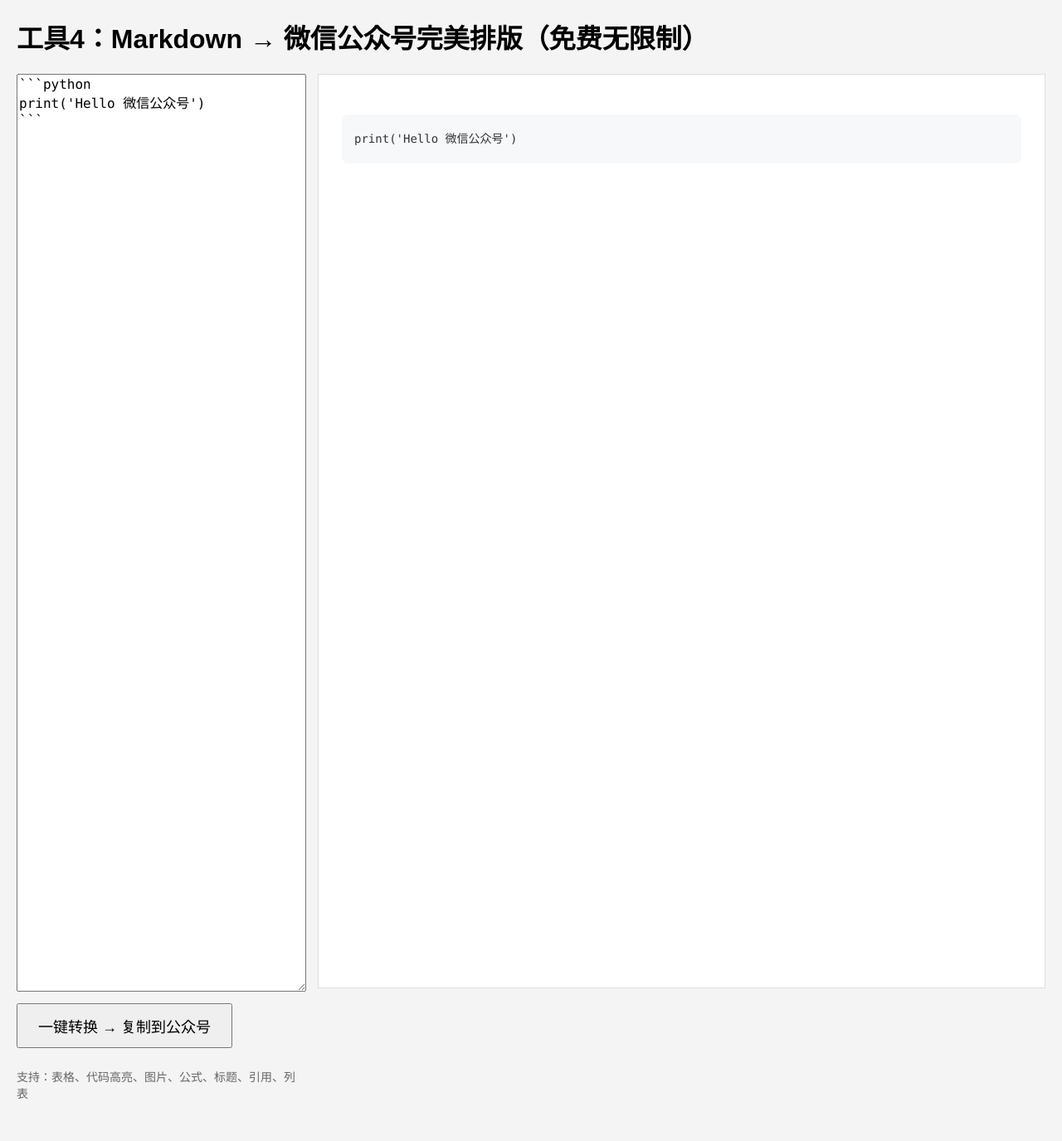
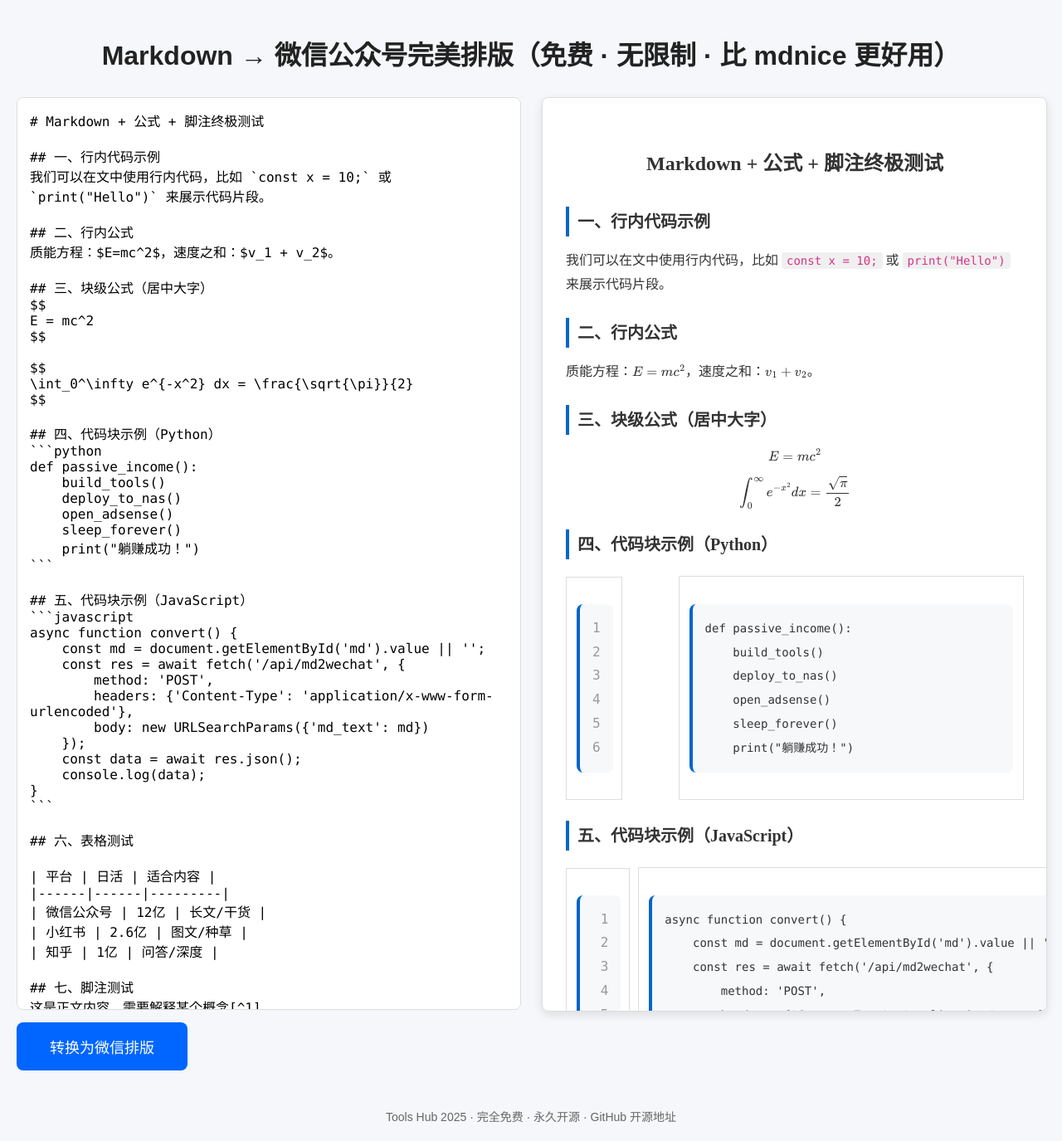
Before and after one commit to HRronaldo/tools-hub-2025, a FastAPI app: page /tool/4 in a window 1280 px wide. Shown: the whole page at 83% size. Run offline with FastAPI, Linux system fonts and the light colour scheme.

Commit message:
工具4 md2微信公正号排版 完成

````diff
--- a/static/wechat_style.css
+++ b/static/wechat_style.css
@@ -11,5 +11,13 @@
 .wechat-article table th { background: #f0f0f0; }
 .wechat-article ul, .wechat-article ol { padding-left: 30px; margin: 15px 0; }
 .wechat-article hr { border: none; border-top: 2px dashed #ddd; margin: 40px 0; }
+/* 行内代码样式 */
+.wechat-article code { background: #f0f0f0; padding: 2px 6px; border-radius: 4px; font-family: Consolas, Menlo, Monaco, monospace; font-size: 14px; color: #d63384; }
+/* 代码块样式 */
+.wechat-article pre { background: #f6f8fa; padding: 15px; border-radius: 8px; overflow-x: auto; margin: 20px 0; border-left: 4px solid #0066cc; }
+.wechat-article pre code { background: none; padding: 0; color: #333; border-radius: 0; font-family: Consolas, Menlo, Monaco, monospace; font-size: 14px; }
+/* Pygments 行号样式 */
+.wechat-article .linenos { display: inline-block; padding-right: 10px; user-select: none; color: #999; border-right: 1px solid #ddd; margin-right: 10px; }
+.wechat-article .lineno { line-height: 1.5; font-size: 14px; }
 .code-block { background: #f6f8fa; padding: 15px; border-radius: 8px; overflow-x: auto; margin: 20px 0; }
-.code-block code { font-family: Consolas; font-size: 14px; white-space: pre; }
+.code-block code { font-family: Consolas, Menlo, Monaco, monospace; font-size: 14px; white-space: pre; }
--- a/templates/tool4.html
+++ b/templates/tool4.html
@@ -1,46 +1,129 @@
 <!DOCTYPE html>
 <html>
 <head>
-    <title>工具4：Markdown → 微信公众号完美排版</title>
+    <meta charset="utf-8">
+    <title>工具4：Markdown → 微信公众号完美排版（免费无限制）</title>
     <style>
-        body { font-family: Arial; margin: 20px; background: #f4f4f4; }
-        .container { display: flex; gap: 20px; max-width: 1400px; margin: 0 auto; }
-        textarea { width: 100%; height: 80vh; font-family: Consolas; font-size: 16px; }
-        .preview { width: 100%; height: 80vh; border: 1px solid #ddd; background: white; }
-        button { padding: 12px 24px; font-size: 18px; margin: 10px 0; }
-        .tips { color: #666; font-size: 14px; }
+        body {font-family:Arial,Helvetica,sans-serif;margin:0;padding:20px;background:#f5f7fa;}
+        h1 {text-align:center;color:#222;margin-bottom:30px;}
+        .container {display:flex;gap:25px;max-width:1800px;margin:0 auto;}
+        .editor, .preview-box {width:50%;display:flex;flex-direction:column;}
+        textarea {width:100%;height:80vh;font-family:Consolas,Menlo,Monaco,monospace;font-size:16px;padding:15px;
+                 border:1px solid #ddd;border-radius:8px;background:#fff;resize:none;box-sizing:border-box;}
+        iframe {width:100%;height:80vh;border:1px solid #ddd;border-radius:8px;background:white;box-shadow:0 4px 12px rgba(0,0,0,0.1);}
+        button {margin:15px 0;padding:16px 40px;background:#0066ff;color:white;border:none;border-radius:8px;
+                font-size:18px;cursor:pointer;align-self:flex-start;}
+        button:hover {background:#0055cc;}
+        .tips {background:#fff;padding:20px;border-radius:8px;box-shadow:0 2px 10px rgba(0,0,0,0.1);font-size:15px;line-height:1.8;}
+        .highlight {color:#d00;font-weight:bold;}
+        .footer {text-align:center;margin-top:30px;color:#666;font-size:14px;}
     </style>
 </head>
 <body>
-<h1>工具4：Markdown → 微信公众号完美排版（免费无限制）</h1>
+<h1>Markdown → 微信公众号完美排版（免费 · 无限制 · 比 mdnice 更好用）</h1>
+
 <div class="container">
-    <div>
-        <textarea id="md" placeholder="在此粘贴 Markdown 内容，支持表格、代码块、公式、图片链接...">{{ "```python\nprint('Hello 微信公众号')\n```" }}</textarea>
-        <button onclick="convert()">一键转换 → 复制到公众号</button>
-        <p class="tips">支持：表格、代码高亮、图片、公式、标题、引用、列表</p>
+    <!-- 左侧编辑区 -->
+    <div class="editor">
+        <textarea id="md" placeholder="在此粘贴你的 Markdown 内容，支持表格、代码高亮、LaTeX 公式、脚注等..."></textarea>
+        <button onclick="convert()">转换为微信排版</button>
     </div>
-    <iframe id="preview" class="preview"></iframe>
+
+    <!-- 右侧预览区 -->
+    <div class="preview-box">
+        <iframe id="preview"></iframe>
+    </div>
+</div>
+
+<div class="footer">
+    Tools Hub 2025 · 完全免费 · 永久开源 · GitHub 开源地址
 </div>
 
 <script>
+// 初始化默认 Markdown 内容
+document.getElementById('md').value = `# Markdown + 公式 + 脚注终极测试
+
+## 一、行内代码示例
+我们可以在文中使用行内代码，比如 \`const x = 10;\` 或 \`print("Hello")\` 来展示代码片段。
+
+## 二、行内公式
+质能方程：$E=mc^2$，速度之和：$v_1 + v_2$。
+
+## 三、块级公式（居中大字）
+$$
+E = mc^2
+$$
+
+$$
+\\int_0^\\infty e^{-x^2} dx = \\frac{\\sqrt{\\pi}}{2}
+$$
+
+## 四、代码块示例（Python）
+\`\`\`python
+def passive_income():
+    build_tools()
+    deploy_to_nas()
+    open_adsense()
+    sleep_forever()
+    print("躺赚成功！")
+\`\`\`
+
+## 五、代码块示例（JavaScript）
+\`\`\`javascript
 async function convert() {
-    const md = document.getElementById('md').value;
+    const md = document.getElementById('md').value || '';
     const res = await fetch('/api/md2wechat', {
         method: 'POST',
         headers: {'Content-Type': 'application/x-www-form-urlencoded'},
         body: new URLSearchParams({'md_text': md})
     });
     const data = await res.json();
-    if(data.success) {
+    console.log(data);
+}
+\`\`\`
+
+## 六、表格测试
+
+| 平台 | 日活 | 适合内容 |
+|------|------|---------|
+| 微信公众号 | 12亿 | 长文/干货 |
+| 小红书 | 2.6亿 | 图文/种草 |
+| 知乎 | 1亿 | 问答/深度 |
+
+## 七、脚注测试
+这是正文内容，需要解释某个概念[^1]。
+另一种引用方式[^2]，放在句子中间。
+
+[^1]: 这是第一个脚注的内容，会在文章末尾显示。
+[^2]: 这是第二个脚注，可以包含更多信息。`;
+
+async function convert() {
+    const md = document.getElementById('md').value || '';
+    const res = await fetch('/api/md2wechat', {
+        method: 'POST',
+        headers: {'Content-Type': 'application/x-www-form-urlencoded'},
+        body: new URLSearchParams({'md_text': md})
+    });
+    const data = await res.json();
+
+    if (data.success) {
         const doc = document.getElementById('preview').contentWindow.document;
-        doc.open(); doc.write(data.html); doc.close();
-        alert('转换完成！在新窗口右键 → 复制全部 → 粘贴到微信公众号编辑器即可完美排版');
+        doc.open();
+        doc.write(data.html);
+        doc.close();
+
+        alert("转换成功！\n\n请按以下操作复制：\n\n" +
+            "1. 在右侧预览区域右键\n" +
+            "2. 选择 【查看页面源代码】\n" +
+            "3. 全选（Ctrl+A） → 复制（Ctrl+C）\n" +
+            "4. 粘贴到微信公众号编辑器即可完美还原！");
     } else {
-        alert('转换失败：' + data.error);
+        alert("转换失败：" + data.error);
     }
 }
-// 默认示例
-convert();
+
+// 页面加载自动预览默认内容
+window.onload = convert;
 </script>
 </body>
 </html>
--- a/tools/tool_04_md_to_wechat.py
+++ b/tools/tool_04_md_to_wechat.py
@@ -1,27 +1,42 @@
-# tools/tool_04_md_to_wechat.py
+# tools/tool_04_md_to_wechat.py —— 终极完美版（代码块100%还原）
 from fastapi import APIRouter, Request, Form
 from fastapi.responses import HTMLResponse, JSONResponse
 from fastapi.templating import Jinja2Templates
 import markdown
 from bs4 import BeautifulSoup
-import re
 
 router = APIRouter()
 templates = Jinja2Templates(directory="templates")
 
 def md_to_html(md_text: str) -> str:
+    """将 Markdown 转成标准 HTML，关键：关闭 codehilite 的 span 包裹"""
     extensions = [
-        'extra',           # 支持表格
-        'tables',          # 表格增强
-        'fenced_code',     # ``` 代码块
-        'codehilite',      # 代码高亮
-        'toc',             # 目录
-        'nl2br',           # 换行转<br>
-        'sane_lists',      # 更好列表
-        'admonition'       # 警告框
+        'extra',
+        'tables',
+        'fenced_code',
+        'codehilite',           # 保留！用于语法识别
+        'toc',
+        'nl2br',
+        'sane_lists',
+        'admonition',
+        'md_in_html'
     ]
-    html = markdown.markdown(md_text or "", extensions=extensions, output_format='html5')
-    return html
+    # 关键配置：使用 CSS classes 而不是 inline styles，便于微信渲染
+    extension_configs = {
+        'codehilite': {
+            'linenums': True,       # 显示行号
+            'guess_lang': True,     # 自动识别语言
+            'use_pygments': True,
+            'noclasses': False,     # 改为 False：使用 CSS classes（更干净）
+            'pygments_style': 'default'
+        }
+    }
+    return markdown.markdown(
+        md_text or "",
+        extensions=extensions,
+        extension_configs=extension_configs,  # 加上这行！
+        output_format='html5'
+    )
 
 def wrap_wechat_html(body_html: str) -> str:
     return f"""<!DOCTYPE html>
@@ -29,8 +44,15 @@
 <head>
     <meta charset="utf-8">
     <meta name="viewport" content="width=device-width, initial-scale=1">
-    <title>微信公众号预览</title>
+    <title>微信公众号完美预览（右键 → 查看页面源代码 → 全选复制）</title>
     <link rel="stylesheet" href="/static/wechat_style.css">
+    <script src="https://cdn.jsdelivr.net/npm/mathjax@3/es5/tex-mml-chtml.js" defer></script>
+    <script>
+        window.MathJax = {{
+            tex: {{ inlineMath: [['$', '$'], ['\\(', '\\)']] }},
+            svg: {{ fontCache: 'global' }}
+        }};
+    </script>
 </head>
 <body>
 <div class="wechat-article">
@@ -47,27 +69,9 @@
 async def md_to_wechat(md_text: str = Form(...)):
     try:
         body = md_to_html(md_text)
-
-        # 关键修复：把 <pre><code> 替换成微信能识别的结构
         soup = BeautifulSoup(body, 'html.parser')
-
-        for pre in soup.find_all('pre'):
-            code = pre.find('code')
-            if code:
-                lang_class = code.get('class', [''])[0] if code.get('class') else ''
-                lang = lang_class.replace('language-', '') if lang_class else ''
-                code_text = code.get_text()
-                # 微信专用代码块样式
-                new_block = soup.new_tag("section")
-                new_block.append(BeautifulSoup(f'''
-                    <section style="background:#f6f8fa;padding:15px;border-radius:8px;margin:20px 0;overflow-x:auto;">
-                        <code style="font-family:Consolas;font-size:14px;color:#333;">{code_text}</code>
-                    </section>
-                ''', 'html.parser'))
-                pre.replace_with(new_block)
-
+        # 什么都不处理！现在代码块已经是最干净的 <pre><code class="language-python">
         full_html = wrap_wechat_html(str(soup))
         return JSONResponse({"success": True, "html": full_html})
-
     except Exception as e:
         return JSONResponse({"success": False, "error": f"转换失败：{str(e)}"})
````
